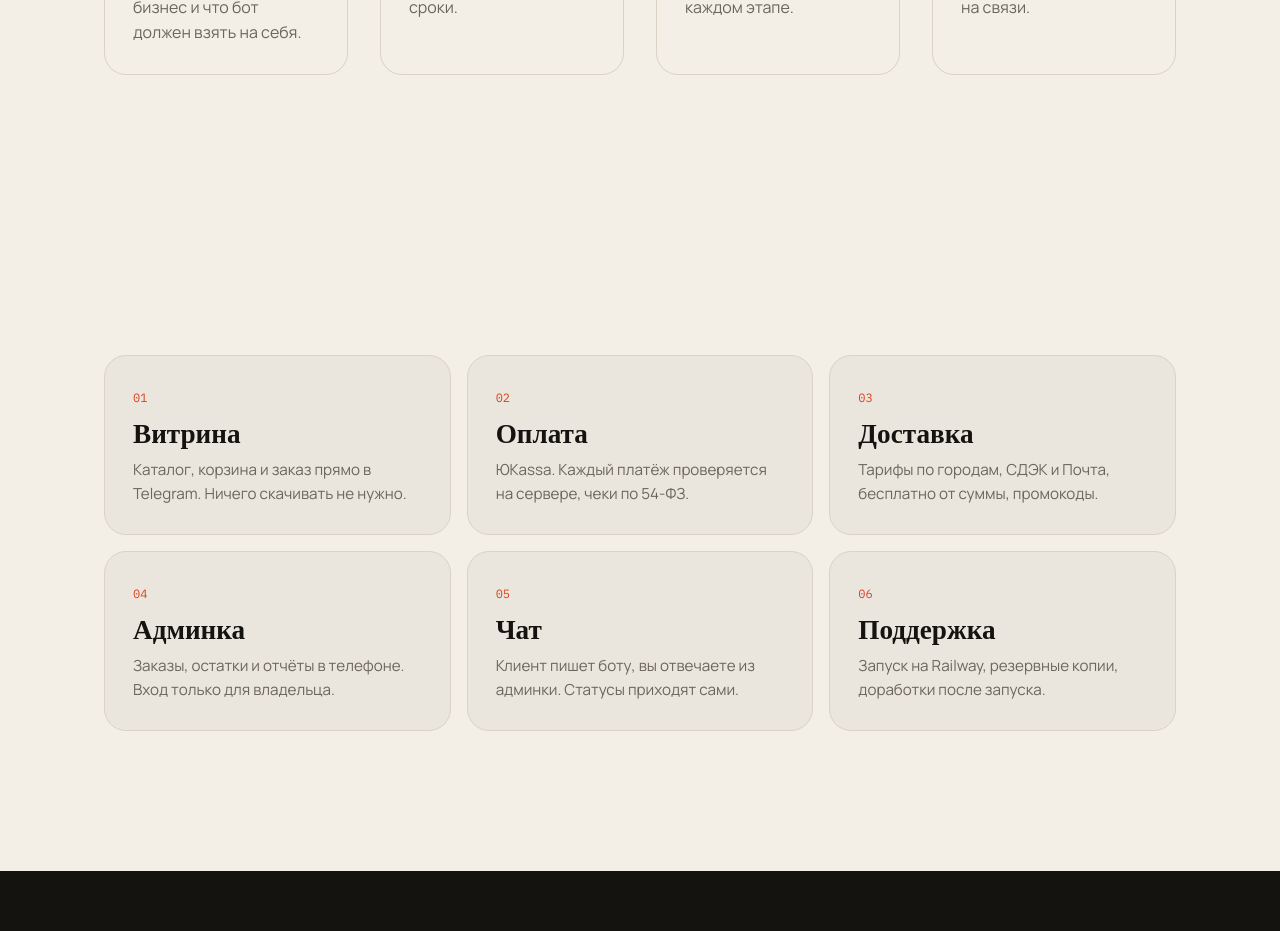
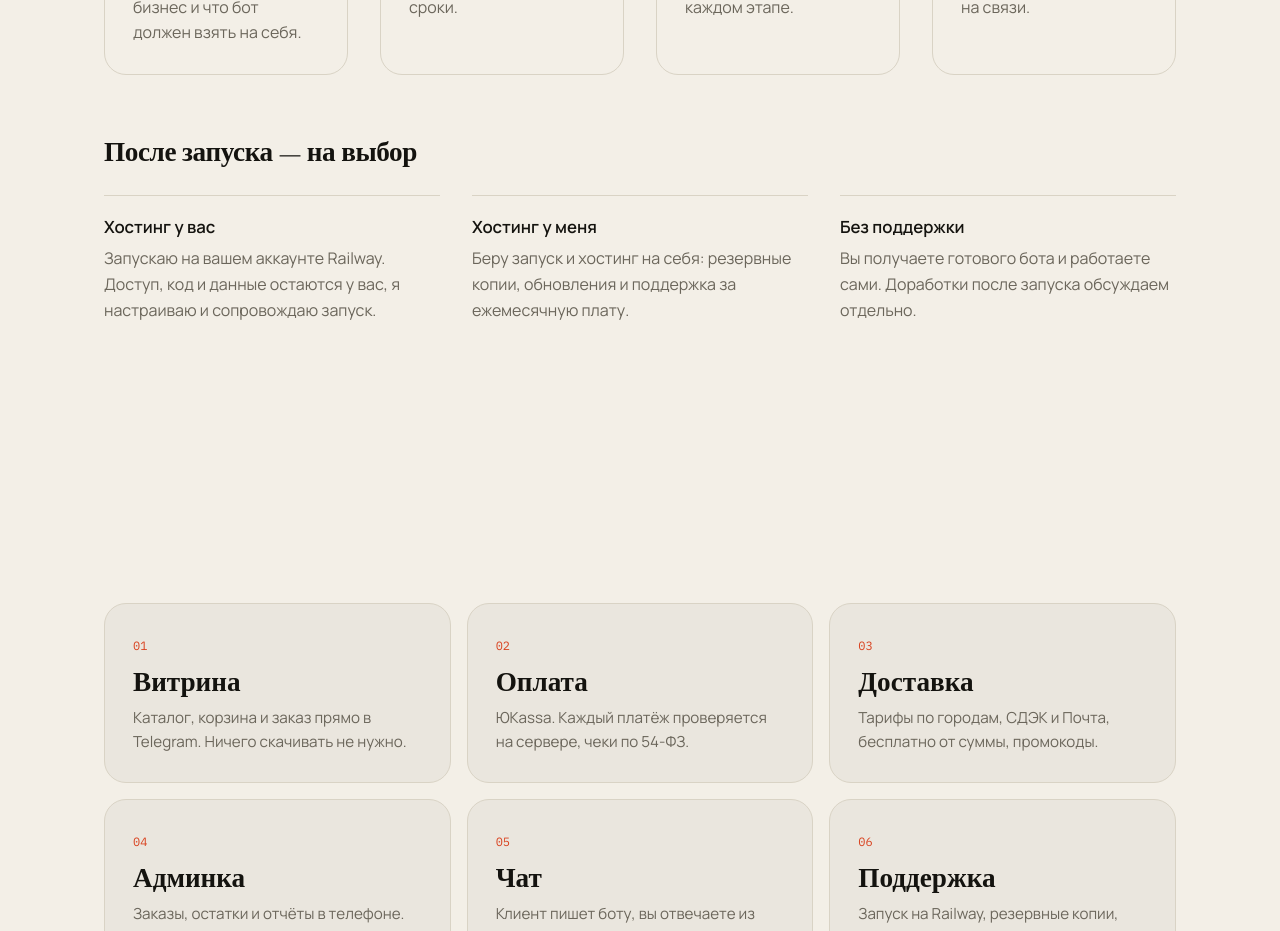
Before and after one commit to zhennyy/botforall, a React (Vite) app: page / in a window 1280 px wide. Shown: the part 1080-2011 px from the top of the page. Built offline with nearby package versions, Linux system fonts and the light colour scheme.

Commit message:
Process: three hosting and support options

```diff
--- a/src/components/Process.jsx
+++ b/src/components/Process.jsx
@@ -3,6 +3,12 @@ const steps = [
   ['Разбор', 'Оцениваю, что реально сделать, и называю сроки.'],
   ['Сборка', 'Делаю по этапам и показываю демо на каждом этапе.'],
   ['Запуск', 'Бот работает 24/7, после запуска остаюсь на связи.'],
+]
+
+const hosting = [
+  ['Хостинг у вас', 'Запускаю на вашем аккаунте Railway. Доступ, код и данные остаются у вас, я настраиваю и сопровождаю запуск.'],
+  ['Хостинг у меня', 'Беру запуск и хостинг на себя: резервные копии, обновления и поддержка за ежемесячную плату.'],
+  ['Без поддержки', 'Вы получаете готового бота и работаете сами. Доработки после запуска обсуждаем отдельно.'],
 ]
 
 export default function Process() {
@@ -19,6 +25,15 @@ export default function Process() {
             </li>
           ))}
         </ol>
+        <h3 className="after-title">После запуска — на выбор</h3>
+        <ul className="after">
+          {hosting.map(([t, d]) => (
+            <li key={t}>
+              <h4>{t}</h4>
+              <p>{d}</p>
+            </li>
+          ))}
+        </ul>
       </div>
     </section>
   )
--- a/src/index.css
+++ b/src/index.css
@@ -267,3 +267,10 @@ footer b { font-family: 'Cormorant Garamond', serif; font-size: 1.2rem; color: v
 
 /* убрали цветные пятна за заголовком */
 .glow { display: none; }
+
+.after-title { margin-top: 56px; font-family: 'Cormorant Garamond', serif; font-weight: 600; font-size: 1.7rem; }
+.after { list-style: none; display: grid; grid-template-columns: repeat(3, 1fr); gap: 32px; margin-top: 20px; padding: 0; }
+.after li { border-top: 1px solid var(--line); padding-top: 18px; }
+.after h4 { font-size: 1.05rem; font-weight: 600; margin-bottom: 6px; }
+.after p { color: var(--soft); max-width: 34ch; }
+@media (max-width: 720px) { .after { grid-template-columns: 1fr; gap: 20px; } }
```
